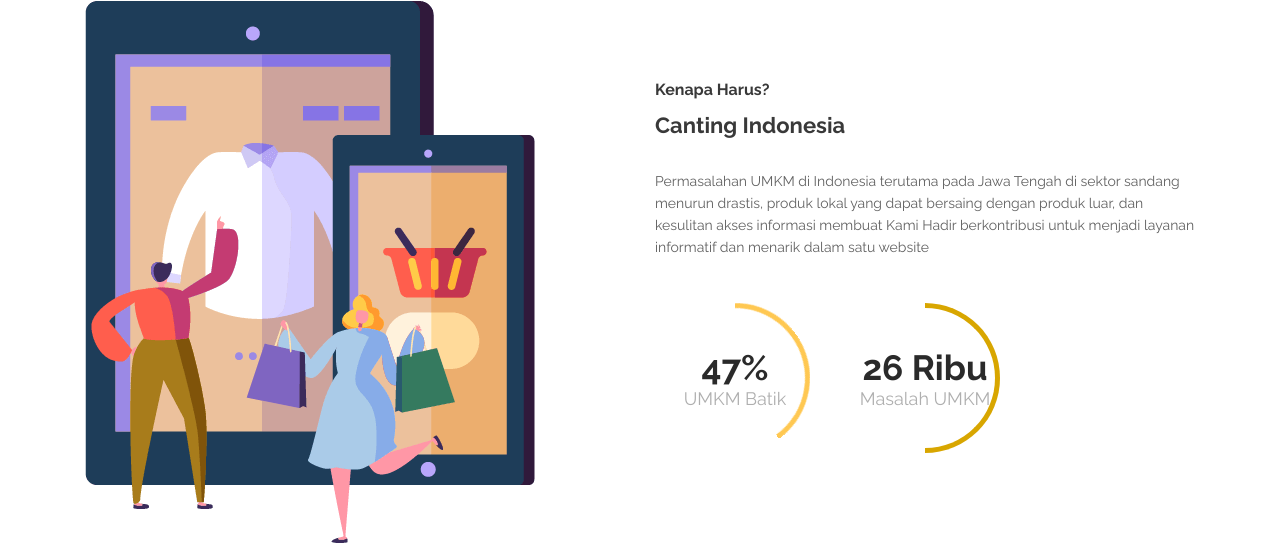
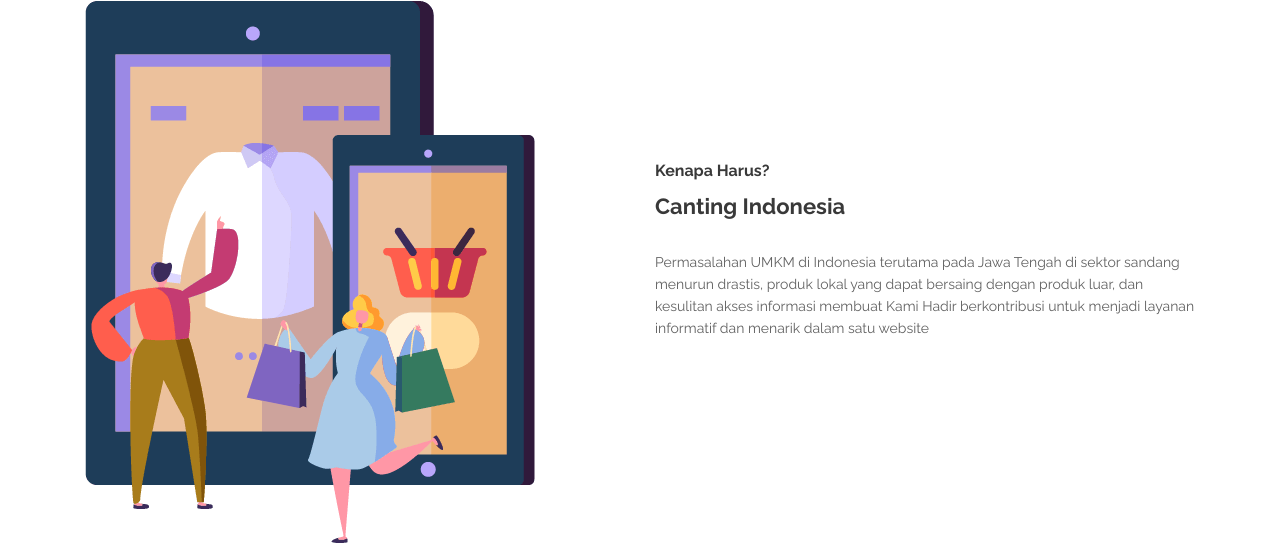
Before and after one commit to georgemiraclee/cantingindonesia, a plain HTML site: page index.html in a window 1280 px wide. Shown: the part 747-1294 px from the top of the page. Drawn offline with nearby package versions, Linux system fonts and the light colour scheme; files that its build step writes are made by us from their sources.

Commit message:
hapus data dan tambah image

```diff
--- a/css/styles.css
+++ b/css/styles.css
@@ -760,6 +760,8 @@
 .header .header-content {
 	padding-top: 8rem;
 	padding-bottom: 4rem;
+	background: url('../images/index/homecoba.png') center center no-repeat;
+	background-size: cover;
 	text-align: center;
 }
 
--- a/index.html
+++ b/index.html
@@ -157,43 +157,6 @@
                     <div class="line-dec"></div>
                   </div>
                   <p>Permasalahan UMKM di Indonesia terutama pada Jawa Tengah di sektor sandang menurun drastis, produk lokal yang dapat bersaing dengan produk luar, dan kesulitan akses informasi membuat Kami Hadir berkontribusi untuk menjadi layanan informatif dan menarik dalam satu website</p>
-                  <div class="row">
-                    <div class="col-lg-4 col-sm-4">
-                      <div class="skill-item first-skill-item wow fadeIn" data-wow-duration="1s" data-wow-delay="0s">
-                        <div class="progress" data-percentage="40">
-                          <span class="progress-left">
-                            <span class="progress-bar"></span>
-                          </span>
-                          <span class="progress-right">
-                            <span class="progress-bar"></span>
-                          </span>
-                          <div class="progress-value">
-                            <div>
-                              47%<br>
-                              <span>UMKM Batik</span>
-                            </div>
-                          </div>
-                        </div>
-                      </div>
-                    </div>
-                    <div class="col-lg-4 col-sm-4">
-                      <div class="skill-item second-skill-item wow fadeIn" data-wow-duration="1s" data-wow-delay="0s">
-                        <div class="progress" data-percentage="50">
-                          <span class="progress-left">
-                            <span class="progress-bar"></span>
-                          </span>
-                          <span class="progress-right">
-                            <span class="progress-bar"></span>
-                          </span>
-                          <div class="progress-value">
-                            <div>
-                              26 Ribu<br>
-                              <span>Masalah UMKM</span>
-                            </div>
-                          </div>
-                        </div>
-                      </div>
-                    </div>
                   </div>
                 </div>
               </div>
```
Also changed, not shown: images/index/WhatsApp Image 2023-02-16 at 14.45.02.jpeg (added), images/index/aset2.png (added), images/index/aset3.png (added), images/index/aset4.png (added), images/index/home.jpeg (added), images/index/pict1.png (added), 1 other file.
